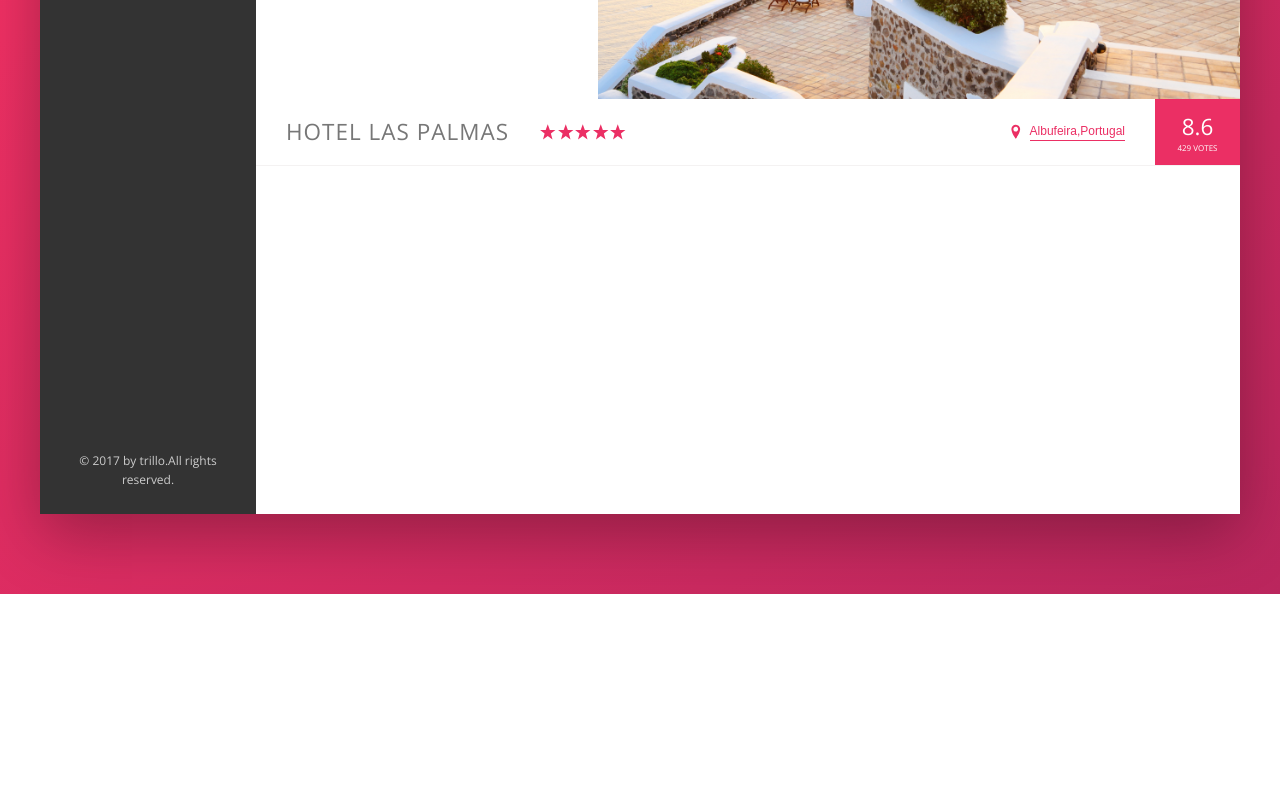
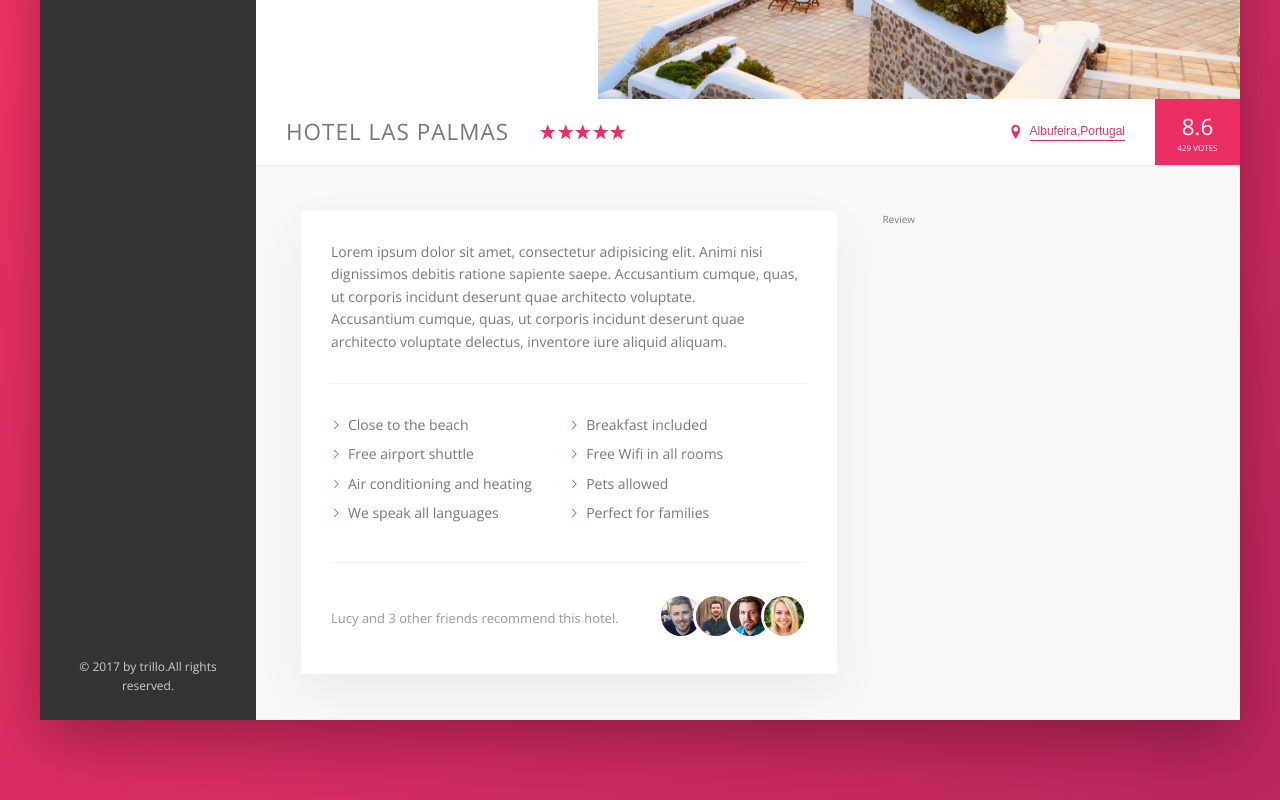
Before and after one commit to manu8900/Trillo-UI, a website: page index.html in a window 1280 px wide. Shown: the part 436-1236 px from the top of the page. Before the commit the page ends 1030 px from the top, so only its background shows below. Drawn offline with nearby package versions, Linux system fonts and the light colour scheme.

Commit message:
Completed description section

```diff
--- a/index.html
+++ b/index.html
@@ -84,6 +84,7 @@
                 </div>
             </nav>
             <main class="hotel-view">
+
                 <div class="gallery">
                     <figue class="gallery__item">
                         <img src="img/hotel-1.jpg" alt="Photo of hotel 1" class="gallery__photo">
@@ -95,6 +96,7 @@
                         <img src="img/hotel-3.jpg" alt="Photo of hotel 3" class="gallery__photo">
                     </figue>
                 </div>
+
                 <div class="overview">
                     <h1 class="overview__heading">
                         Hotel Las Palmas
@@ -129,6 +131,44 @@
                         <div class="overview__rating-count">429 votes</div>
                     </div>
                 </div>
+
+                <div class="detail">
+                    <div class="description">
+                        <p class="paragraph">
+                            Lorem ipsum dolor sit amet, consectetur adipisicing elit. Animi nisi dignissimos debitis
+                            ratione sapiente saepe. Accusantium cumque, quas, ut corporis incidunt deserunt quae
+                            architecto voluptate.
+                        </p>
+                        <p class="paragraph">
+                            Accusantium cumque, quas, ut corporis incidunt deserunt quae architecto voluptate delectus,
+                            inventore iure aliquid aliquam.
+                        </p>
+                        <ul class="list">
+                            <li class="list__item">Close to the beach</li>
+                            <li class="list__item">Breakfast included</li>
+                            <li class="list__item">Free airport shuttle</li>
+                            <li class="list__item">Free Wifi in all rooms</li>
+                            <li class="list__item">Air conditioning and heating</li>
+                            <li class="list__item">Pets allowed</li>
+                            <li class="list__item">We speak all languages</li>
+                            <li class="list__item">Perfect for families</li>
+                        </ul>
+                        <div class="recommend">
+                            <p class="recommend__count">
+                                Lucy and 3 other friends recommend this hotel.
+                            </p>
+                            <div class="recommend__freinds">
+                                <img src="img/user-3.jpg" alt="Friend 1" class="recommend__photo">
+                                <img src="img/user-4.jpg" alt="Friend 2" class="recommend__photo">
+                                <img src="img/user-5.jpg" alt="Friend 3" class="recommend__photo">
+                                <img src="img/user-6.jpg" alt="Friend 4" class="recommend__photo">
+                            </div>
+                        </div>
+                    </div>
+                    <div class="user-reviews">
+                        Review
+                    </div>
+                </div>
             </main>
         </div>
     </div>
--- a/sass/_base.scss
+++ b/sass/_base.scss
@@ -32,6 +32,8 @@ Grey dark 3: #999
     --color-grey-dark-3: #999;
 
     --shadow-dark:0 2rem 6rem rgba(0,0,0,.3);
+    --shadow-light: 0 2rem 5rem rgba(0,0,0,.06);
+    --line:1px solid var(--color-grey-light-2);
 }
 * {
     margin: 0;
--- a/sass/_component.scss
+++ b/sass/_component.scss
@@ -172,7 +172,7 @@
 //HOTEL OVERVIEW
 .overview {
     display: flex;
-    border-bottom: 1px solid var(--color-grey-light-2);
+    border-bottom: var(--line);
     align-items: center;
     &__heading {
         font-size: 2.25rem;
@@ -216,7 +216,7 @@
         margin-bottom: -3px;
     }
     &__rating-count {
-            font-size: .8rem;
+        font-size: 0.8rem;
         text-transform: uppercase;
     }
 }
@@ -257,3 +257,68 @@
         box-shadow: none;
     }
 }
+//////////////////////////////////////////////
+//PARAGRAPH
+.paragrap:not(:last-of-type) {
+    margin-bottom: 2rem;
+}
+
+//////////////////////////////////////////////
+//LIST
+.list {
+    list-style: none;
+    margin: 3rem 0;
+    padding: 3rem 0;
+    border-top: var(--line);
+    border-bottom: var(--line);
+    display: flex;
+    flex-wrap: wrap;
+
+    &__item {
+        flex: 0 0 50%;
+        margin-bottom: 0.7rem;
+    }
+    &__item:before {
+        content: "";
+        display: inline-block;
+        height: 1rem;
+        width: 1rem;
+        margin-right: 0.7rem;
+        //older browser
+        //  background-image:url(../img/chevron-thin-right.svg);
+        //  background-size: cover;
+
+        //Newer browser
+        background-color: var(--color-primary);
+        -webkit-mask-image: url(../img/chevron-thin-right.svg);
+        -webkit-mask-size: cover;
+        mask-image: url(../img/chevron-thin-right.svg);
+        mask-size: cover;
+    }
+}
+
+//////////////////////////////////////////////
+//RECOMMEND
+.recommend {
+    font-size: 1.3rem;
+    color: var(--color-grey-dark-3);
+    display: flex;
+    align-items: center;
+
+    &__count {
+        margin-right: auto;
+    }
+    &__freinds {
+    }
+
+    &__photo {
+        box-sizing: content-box;
+        height: 4rem;
+        width: 4rem;
+        border-radius: 50%;
+        border: 3px solid #fff;
+        &:not(:last-child) {
+            margin-right: -1.5rem;
+        }
+    }
+}
--- a/sass/_layout.scss
+++ b/sass/_layout.scss
@@ -9,24 +9,45 @@
     height: 7rem;
     font-size: 1.4rem;
     background-color: #fff;
-    border-bottom: 1px solid var(--color-grey-light-2);
+    border-bottom: var(--line);
     display: flex;
     justify-content: space-between;
     align-items: center;
 }
-.content{
+.content {
     display: flex;
     // background-color: var(--color-grey-light-2);
 }
-.sidebar{
-background-color: var(--color-grey-dark-1);
-flex: 0 0 18%;//flex grow ,flex shrink, flex basis = width
-display: flex;
-flex-direction: column;
-justify-content: space-between;
+.sidebar {
+    background-color: var(--color-grey-dark-1);
+    flex: 0 0 18%; //flex grow ,flex shrink, flex basis = width
+    display: flex;
+    flex-direction: column;
+    justify-content: space-between;
 }
 .hotel-view {
     background-color: #fff;
     flex: 1;
-    height: 80rem;
+
 }
+
+.detail {
+    display: flex;
+    padding: 4.5rem;
+    background-color: var(--color-grey-light-1);
+    border-bottom: var(--line);
+}
+
+.description {
+    font-size: 1.4rem;
+    background-color: #fff;
+    box-shadow: var(--shadow-light);
+    padding: 3rem;
+    flex: 0 0 60%;
+    margin-right: 4.5rem;
+
+}
+
+.user-reviews {
+    flex: 1;
+}
```
Also changed, not shown: css/style.css. Lines whose indentation alone changed are shown as unchanged.
